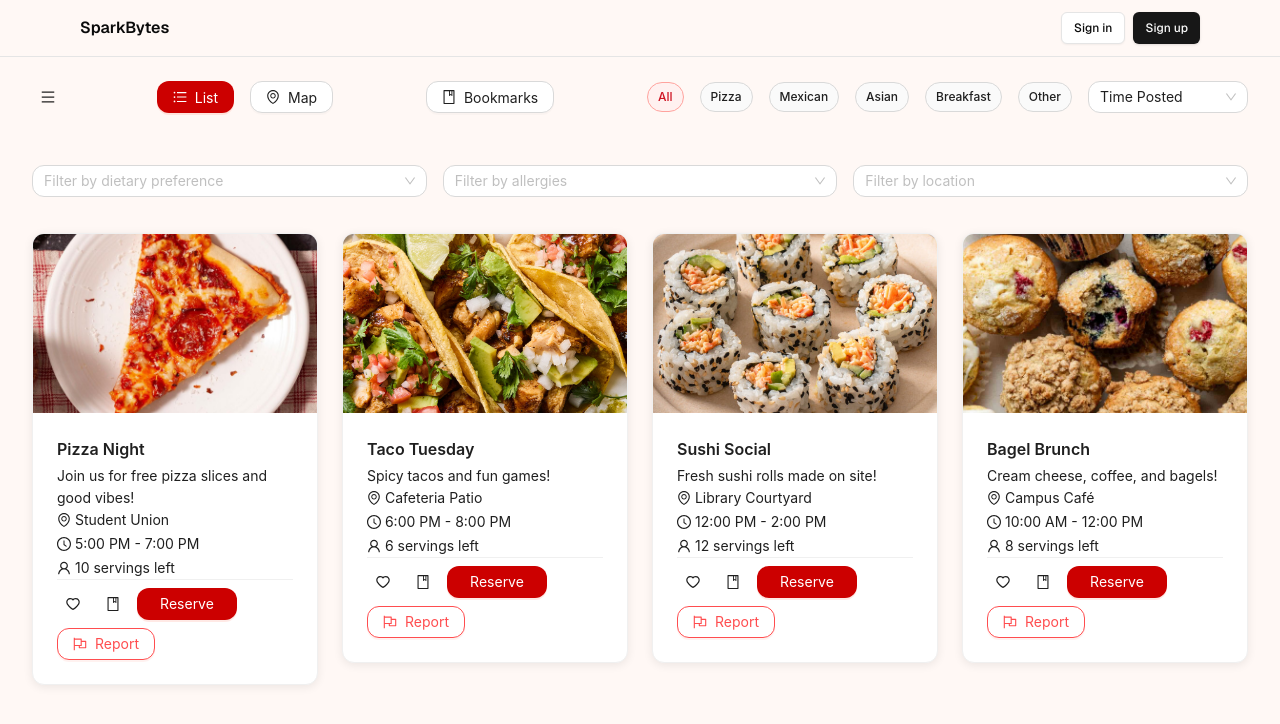
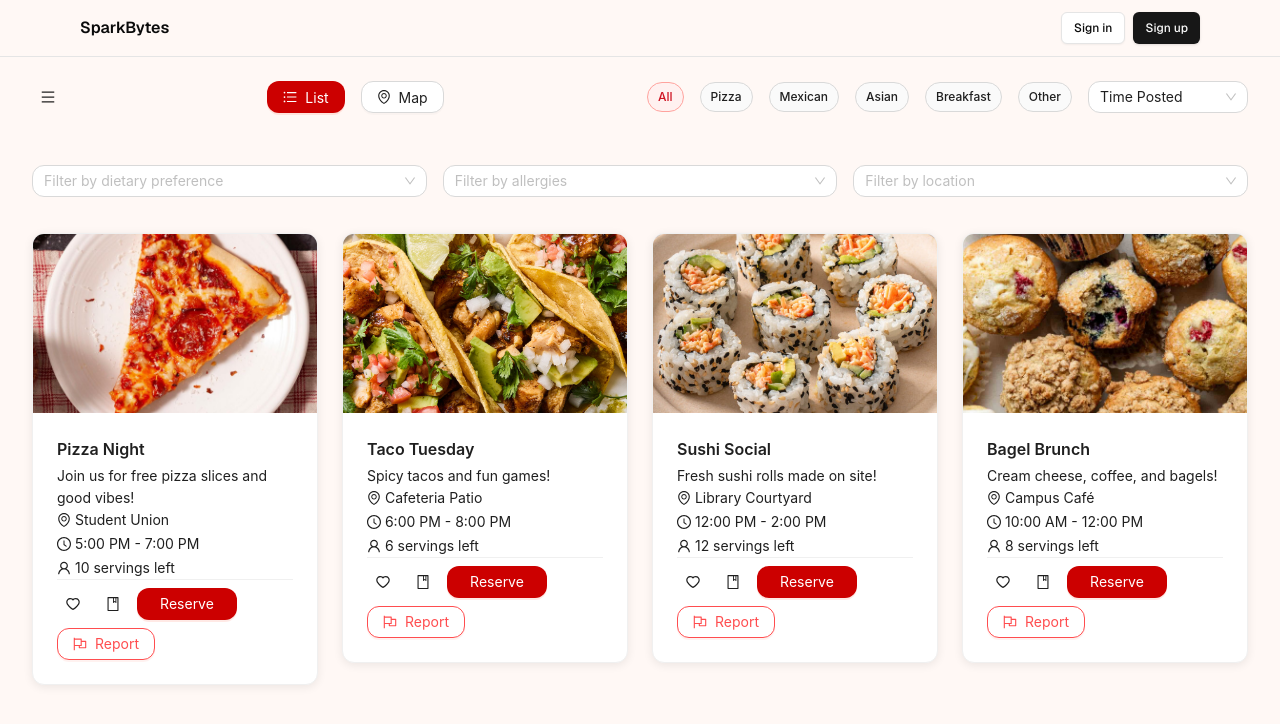
Before and after one commit to alyak0120/Team1-SparkBytes, a Next.js app in the folder team1-sparkbytes/: page / in a window 1280 px wide. Shown: the top 724 px of the page. Built offline with nearby package versions, Linux system fonts and the light colour scheme; no server answers.

Commit message:
fix: remove bookmark label from header, keep in sidebar

```diff
--- a/team1-sparkbytes/app/page.tsx
+++ b/team1-sparkbytes/app/page.tsx
@@ -163,13 +163,7 @@ location.includes(e.campus)).sort((a,b) => {
           Map
         </Button>
         </Space>
-            <Button
-            type="default"
-             icon={<BookOutlined />} // import from @ant-design/icons
-            onClick={() => router.push("/bookmarks")}
-    >
-      Bookmarks
-    </Button>
+
 
         <Space wrap>
           {categories.map((e) => (
```
